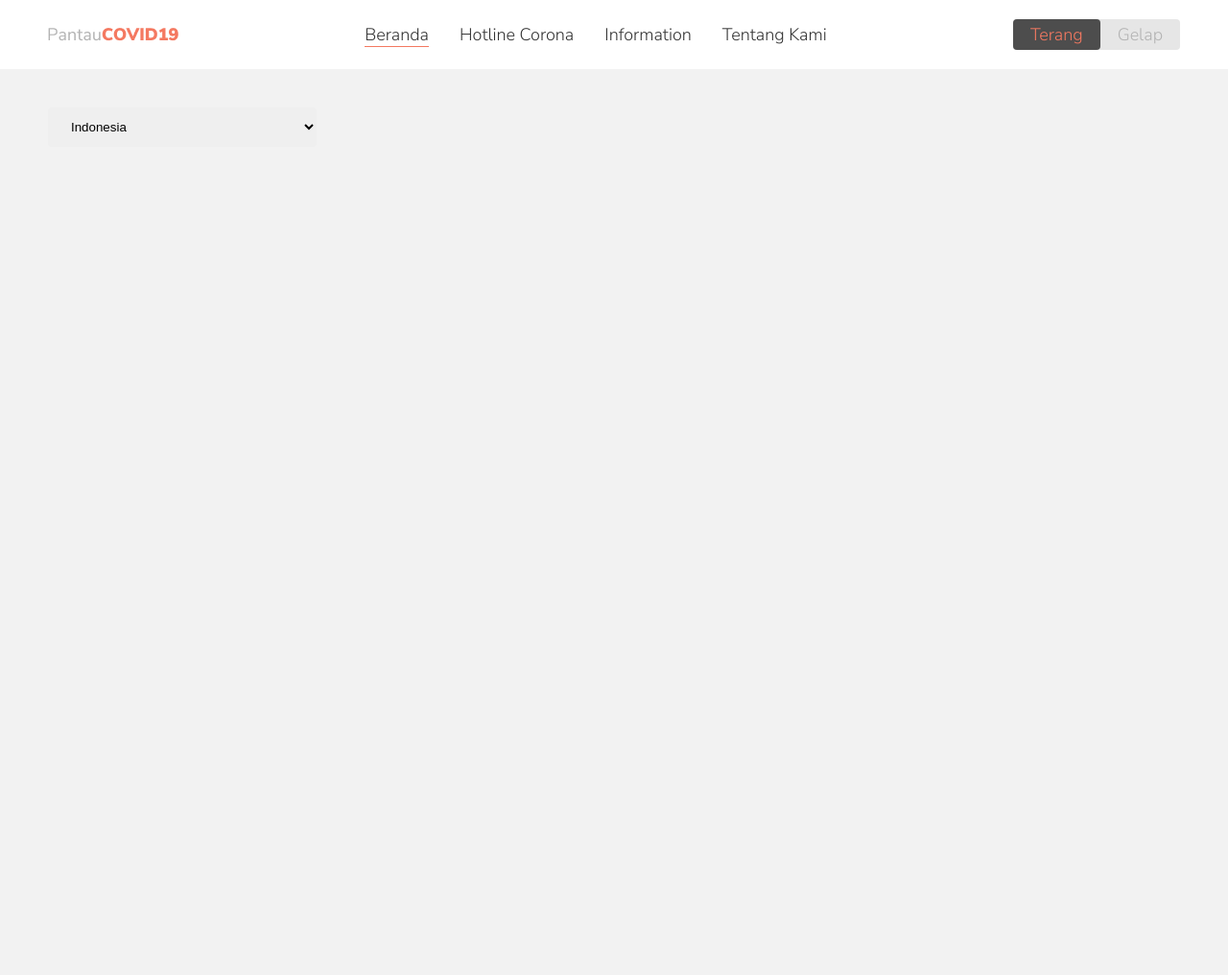
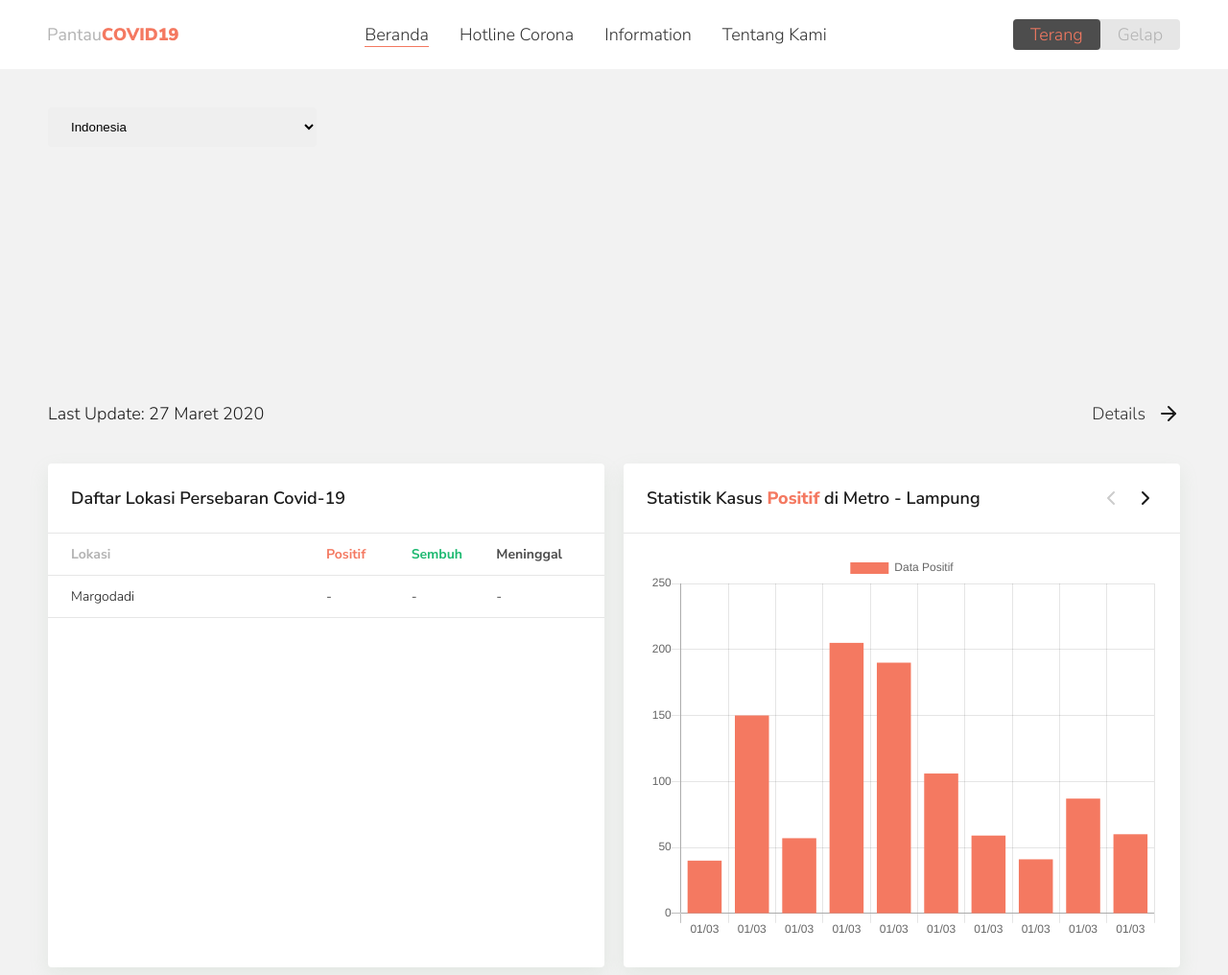
Before and after one commit to afrianska/pantaucovid19, a plain HTML site: page index.html in a window 1280 px wide. Shown: the whole page at 96% size. Before the commit the page ends 800 px from the top, so only its background shows below. Drawn offline with nearby package versions, Linux system fonts and the light colour scheme; no server answers.

Commit message:
penambahan card statistik

```diff
--- a/css/style.css
+++ b/css/style.css
@@ -5,6 +5,12 @@ body {
   font-family: "Nunito Sans", sans-serif;
   font-weight: 300;
   font-size: 18px;
+  color: #1A1A1A;
+}
+
+a {
+  text-decoration: none;
+  color: #333333;
 }
 
 .nav {
@@ -142,12 +148,16 @@ body {
   color: white;
 }
 
-.tampilHasil div {
+.positif,
+.sembuh,
+.perawatan,
+.meninggal {
   /* image background */
-  background-image: url('/img/covid.png');
-  background-position: 165px -15px;
+  background-image: url('/img/covid.svg');
   background-repeat: no-repeat;
-  background-size: 165px;
+  background-position-x: 165px;
+  background-position-y: -45px;
+  background-size: 200px;
 }
 
 .tampilHasil h5 {
@@ -189,13 +199,12 @@ body {
   order: 1;
 }
 
-
-
 .positif {
   grid-column-start: start;
   background-color: #F47961;
   border-radius: 4px;
   padding: 24px;
+  box-shadow: 0px 8px 20px 0px rgba(142, 172, 141, 0.15);
 }
 
 .perawatan {
@@ -203,6 +212,7 @@ body {
   background-color: #FAC661;
   border-radius: 4px;
   padding: 24px;
+  box-shadow: 0px 8px 20px 0px rgba(142, 172, 141, 0.15);
 }
 
 .sembuh {
@@ -210,6 +220,7 @@ body {
   background-color: #1EB971;
   border-radius: 4px;
   padding: 24px;
+  box-shadow: 0px 8px 20px 0px rgba(142, 172, 141, 0.15);
 }
 
 .meninggal {
@@ -217,6 +228,165 @@ body {
   background-color: #4D4D4D;
   border-radius: 4px;
   padding: 24px;
+  box-shadow: 0px 8px 20px 0px rgba(142, 172, 141, 0.15);
+}
+
+.date-details {
+  margin-top: 40px;
+  display: flex;
+  justify-content: space-between;
+}
+
+.dateUpdate,
+.details {
+  order: 1;
+  display: flex;
+}
+
+.icon {
+  width: 24px;
+  height: 24px;
+}
+
+.arrow-next {
+  display: block;
+  background-image: url('/img/arrow-right.svg');
+  margin-left: 12px;
+}
+
+/* data sebaran dan statistik */
+.overview {
+  margin-top: 40px;
+  display: grid;
+  grid-template-columns: [start] 580px [space] 20px [end] 580px;
+  grid-template-rows: 525px;
+  grid-auto-flow: row;
+}
+
+.data-sebaran {
+  grid-column-start: start;
+  box-shadow: 0px 8px 20px 0px rgba(142, 172, 141, 0.15);
+  background-color: #FFFFFF;
+  border-radius: 4px;
+  padding: 0;
+}
+
+.statistik {
+  grid-column-start: end;
+  box-shadow: 0px 8px 20px 0px rgba(142, 172, 141, 0.15);
+  background-color: #FFFFFF;
+  border-radius: 4px;
+}
+
+.data-sebaran h4 {
+  margin: 24px;
+  font-size: 18px;
+  font-weight: 600;
+  color: #1A1A1A;
+}
+
+.table-sebaran {
+  border-collapse: collapse;
+  margin: 0;
+  padding: 0;
+  width: 100%;
+}
+
+.table-sebaran tr.title-table {
+  font-size: 14px;
+  font-weight: 600;
+  border-top: 1px solid #E6E6E6;
+}
+
+.table-sebaran tr {
+  display: grid;
+  grid-template-columns: 3fr 1fr 1fr 1fr;
+  font-size: 14px;
+  font-weight: 300;
+  border-bottom: 1px solid #E6E6E6;
+  padding-left: 24px;
+  padding-right: 24px;
+}
+
+.title-lokasi {
+  color: #B3B3B3;
+}
+
+.title-positif {
+  color: #F47961;
+}
+
+.title-sembuh {
+  color: #1EB971;
+}
+
+.title-meninggal {
+  color: #4D4D4D;
+}
+
+.table-sebaran th,
+.table-sebaran td {
+  padding: 12px 0;
+  text-align: left;
+}
+
+/* Data Statistik */
+.statistik {}
+
+.title-statistik {
+  display: flex;
+  justify-content: space-between;
+  width: auto;
+  border-bottom: 1px solid #E6E6E6;
+}
+
+.title-statistik h4 {
+  order: 1;
+  margin: 24px;
+  font-size: 18px;
+  font-weight: 600;
+  color: #1A1A1A;
+}
+
+.title-statistik .title-positif,
+.title-statistik .title-perawatan,
+.title-statistik .title-sembuh,
+.title-statistik .title-meninggal {
+  font-weight: 800;
+}
+
+.tombolPilih {
+  order: 1;
+  display: flex;
+  justify-content: right;
+  align-items: center;
+  margin-right: 24px;
+}
+
+.icon-prev {
+  order: 1;
+  display: block;
+  background-image: url('/img/chevron-left.svg');
+  width: 24px;
+  height: 24px;
+}
+
+.icon-next {
+  order: 1;
+  display: block;
+  background-image: url('/img/chevron-right.svg');
+  width: 24px;
+  height: 24px;
+  margin-left: 12px;
+}
+
+.data-statistik {
+  margin-top: 20px;
+  padding-left: 24px;
+  padding-right: 24px;
+  position: relative;
+  height: 406px;
+  width: auto;
 }
 
 /* Media device 1050px */
--- a/css/test.css
+++ b/css/test.css
@@ -8,5 +8,5 @@ div.card2 {
   width: 250px;
   height: 250px;
   background-color: white;
-    box-shadow: 0 4px 8px 0 rgba(142, 172, 141, 0.15);
+  box-shadow: 0px 4px 20px 0px rgba(142, 172, 141, 0.15);
 }
--- a/index.html
+++ b/index.html
@@ -78,10 +78,55 @@
           <div class="tampilHasil">
             <!-- Tempat nampilin data -->
           </div>
+
+          <!-- date and link details -->
+          <div class="date-details">
+            <div class="dateUpdate"><span>Last Update: 27 Maret 2020</span></div>
+            <a class="details" href="">Details<span class="icon arrow-next"></span></a>
+          </div>
+
+          <!-- Data persebaran & statistik -->
+          <div class="overview">
+            <div class="data-sebaran">
+              <h4>Daftar Lokasi Persebaran Covid-19</h4>
+              <table class="table-sebaran">
+                <tr class="title-table">
+                  <th class="title-lokasi">Lokasi</th>
+                  <th class="title-positif">Positif</th>
+                  <th class="title-sembuh">Sembuh</th>
+                  <th class="title-meninggal">Meninggal</th>
+                </tr>
+                <tr>
+                  <td>Margodadi</td>
+                  <td>-</td>
+                  <td>-</td>
+                  <td>-</td>
+                </tr>
+              </table>
+            </div>
+            <div class="statistik">
+              <div class="title-statistik">
+                <h4>Statistik Kasus <span class="title-positif">Positif</span> di <span>Metro - Lampung</span></h4>
+                <div class="tombolPilih">
+                  <a href=""><span class="icon-prev"></span></a>
+                  <a href=""><span class="icon-next"></span></a>
+                </div>
+              </div>
+
+              <div class="data-statistik">
+                <canvas id="dataStatisik"></canvas>
+              </div>
+
+            </div>
+
+          </div>
+
         </div>
     </div>
 
+    <script src="https://cdn.jsdelivr.net/npm/chart.js@2.8.0"></script>
     <script src="js/script.js"></script>
+    <script src="js/style-script.js"></script>
 </body>
 
 </html>
--- a/js/style-script.js
+++ b/js/style-script.js
@@ -1,23 +1,51 @@
-document.addEventListener("DOMContentLoaded", () => {
-  // Get all "navbar-burger" elements
-  const $navbarBurgers = Array.prototype.slice.call(
-    document.querySelectorAll(".navbar-burger"),
-    0
-  );
+cariDB();
 
-  // Check if there are any navbar burgers
-  if ($navbarBurgers.length > 0) {
-    // Add a click event on each of them
-    $navbarBurgers.forEach(el => {
-      el.addEventListener("click", () => {
-        // Get the target from the "data-target" attribute
-        const target = el.dataset.target;
-        const $target = document.getElementById(target);
+// -------------- js style for chart
+var ctx = document.getElementById("dataStatisik").getContext("2d");
+var cPostif = new Chart(ctx, {
+  // The type of chart we want to create
+  type: "bar",
 
-        // Toggle the "is-active" class on both the "navbar-burger" and the "navbar-menu"
-        el.classList.toggle("is-active");
-        $target.classList.toggle("is-active");
-      });
-    });
-  }
+  // The data for our dataset
+  data: {
+    labels: [
+      "01/03",
+      "01/03",
+      "01/03",
+      "01/03",
+      "01/03",
+      "01/03",
+      "01/03",
+      "01/03",
+      "01/03",
+      "01/03",
+    ],
+    datasets: [
+      {
+        label: "Data Positif",
+        backgroundColor: "#F47961",
+        borderColor: "#E6E6E6",
+        data: [40, 150, 57, 205, 190, 106, 59, 41, 87, 60, 100],
+      },
+    ],
+  },
+
+  // Configuration options go here
+  options: {
+    responsive: true,
+    maintainAspectRatio: false,
+    scales: {
+      yAxes: [
+        {
+          ticks: {
+            beginAtZero: true,
+          },
+        },
+      ],
+    },
+  },
+
+  // end
 });
+
+// console.log(cariDB());
```
Also changed, not shown: img/arrow-right.svg (added), img/chevron-left.svg (added), img/chevron-right.svg (added), img/covid.png (deleted), img/covid.svg (added). Lines whose indentation alone changed are shown as unchanged.
